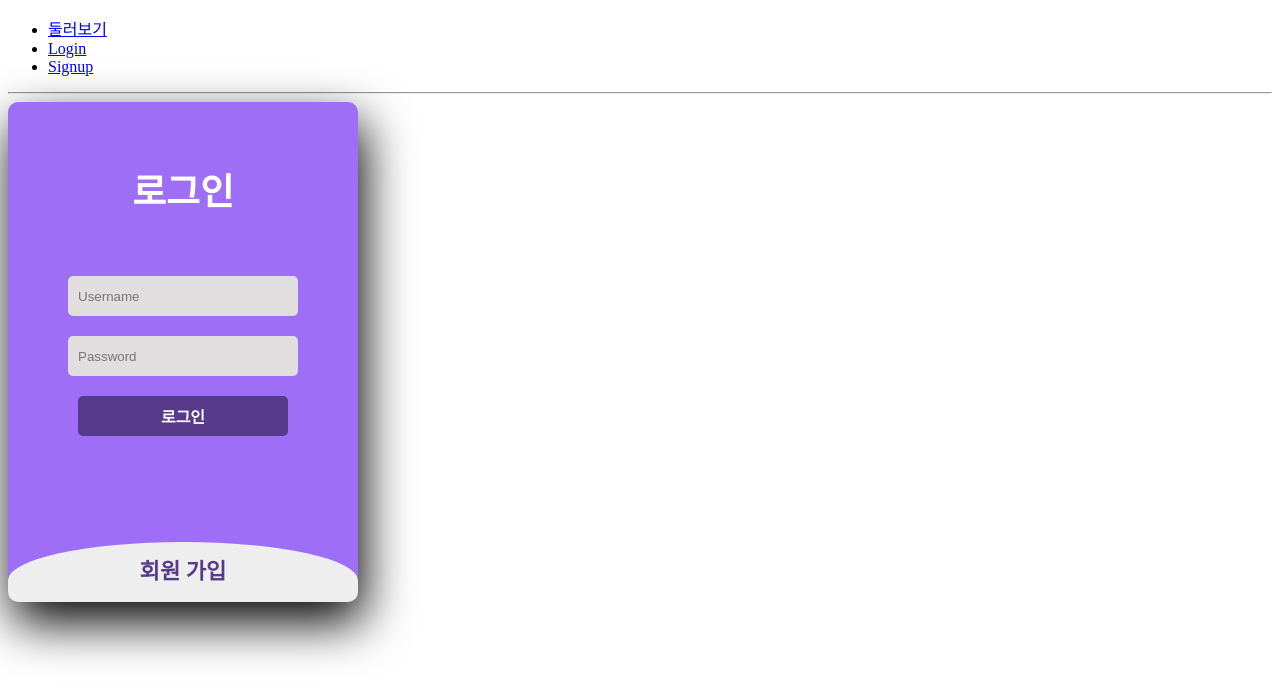
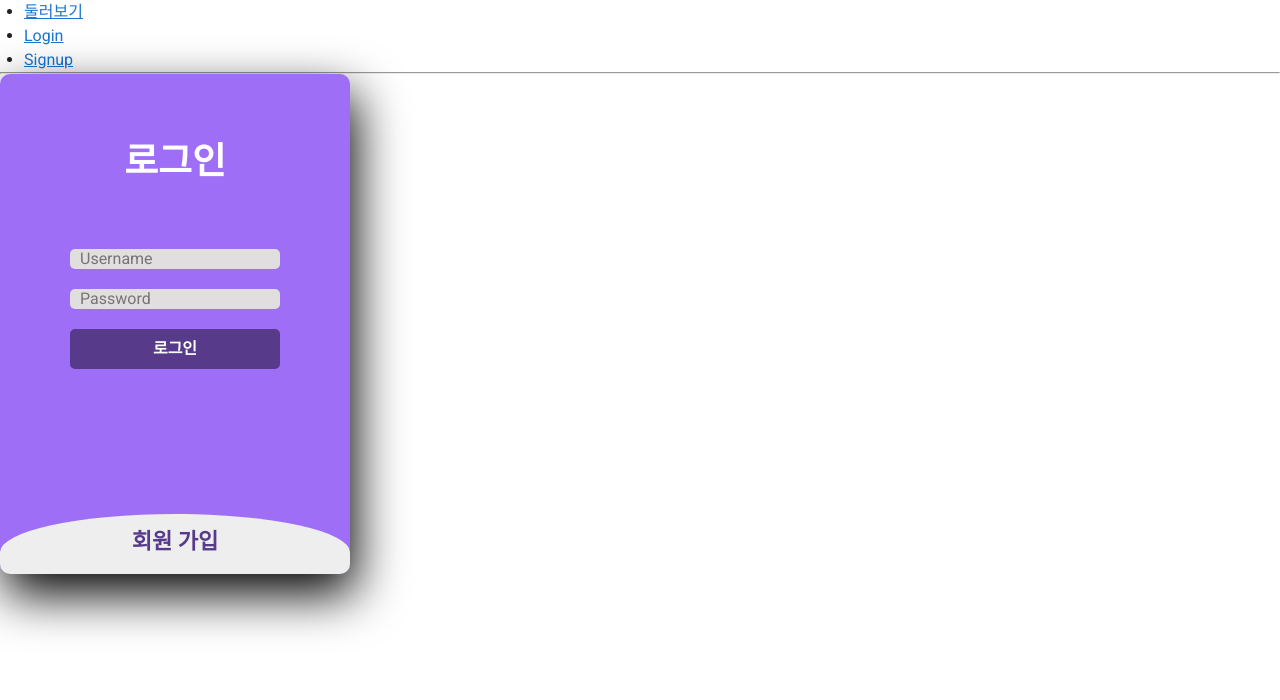
Before and after one commit to ebyoung/final_pjt, a Vue app in the folder final-pjt-front/cinemap-front/: page /login in a window 1280 px wide. Shown: the top 700 px of the page. Built offline with nearby package versions, Linux system fonts and the light colour scheme.

Commit message:
vuetify color not showing problem solved

```diff
--- a/final-pjt-front/cinemap-front/public/index.html
+++ b/final-pjt-front/cinemap-front/public/index.html
@@ -1,5 +1,5 @@
 <!DOCTYPE html>
-<html lang="">
+<html lang="en">
   <head>
     <meta charset="utf-8">
     <meta http-equiv="X-UA-Compatible" content="IE=edge">
@@ -8,6 +8,8 @@
     <link href="https://fonts.googleapis.com/css?family=Roboto:100,300,400,500,700,900" rel="stylesheet">
     <link href="https://cdn.jsdelivr.net/npm/@mdi/font@6.x/css/materialdesignicons.min.css" rel="stylesheet">
     <title><%= htmlWebpackPlugin.options.title %></title>
+    <link rel="stylesheet" href="https://fonts.googleapis.com/css?family=Roboto:100,300,400,500,700,900">
+    <link rel="stylesheet" href="https://cdn.jsdelivr.net/npm/@mdi/font@latest/css/materialdesignicons.min.css">
   </head>
   <body>
     <noscript>
--- a/final-pjt-front/cinemap-front/src/App.vue
+++ b/final-pjt-front/cinemap-front/src/App.vue
@@ -1,4 +1,5 @@
 <template>
+
   <!-- <div id="app">
     <nav>
       <router-link to="/">Home</router-link> |
@@ -8,11 +9,11 @@
   </div> -->
 
 
-  <div id="app">
+  <v-app id="app">
     <nav-bar></nav-bar>
     <hr />
     <router-view></router-view>
-  </div>
+  </v-app>
 
 </template>
 
--- a/final-pjt-front/cinemap-front/src/main.js
+++ b/final-pjt-front/cinemap-front/src/main.js
@@ -1,8 +1,11 @@
 import Vue from 'vue'
 import App from './App.vue'
 import router from './router'
+
 // import { BootstrapVue, IconsPlugin } from 'bootstrap-vue'
 import store from './store'
+
+import vuetify from './plugins/vuetify'
 
 // // // Import Bootstrap and BootstrapVue CSS files (order is important)
 // import 'bootstrap/dist/css/bootstrap.css'
@@ -18,5 +21,6 @@ Vue.config.productionTip = false
 new Vue({
   router,
   store,
+  vuetify,
   render: h => h(App)
 }).$mount('#app')
--- /dev/null
+++ b/final-pjt-front/cinemap-front/src/plugins/vuetify.js
@@ -0,0 +1,7 @@
+import Vue from 'vue';
+import Vuetify from 'vuetify/lib/framework';
+
+Vue.use(Vuetify);
+
+export default new Vuetify({
+});
--- a/final-pjt-front/cinemap-front/vue.config.js
+++ b/final-pjt-front/cinemap-front/vue.config.js
@@ -1,4 +1,6 @@
 const { defineConfig } = require('@vue/cli-service')
 module.exports = defineConfig({
-  transpileDependencies: true
+  transpileDependencies: [
+    'vuetify'
+  ]
 })
```
Also changed, not shown: final-pjt-front/cinemap-front/package.json (+6 -1 lines), final-pjt-front/cinemap-front/src/assets/logo.svg (added), final-pjt-front/cinemap-front/src/components/reviews/MovieCalender.vue (deleted), 1 other file (tests, documents, lock files or other folders).
